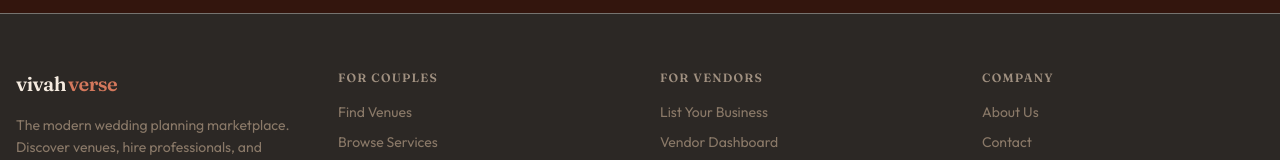
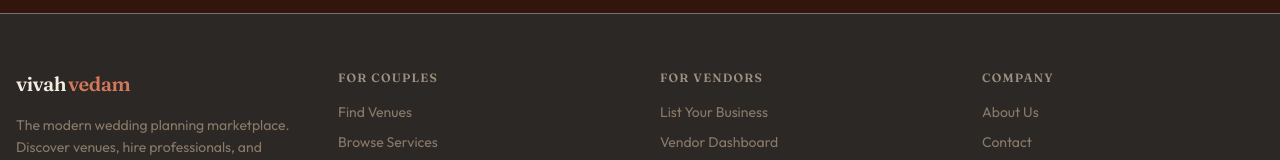
Before and after one commit to krish-333/Vivah_Vedam, a Next.js app: page / in a window 1280 px wide. Shown: the part 11046-11206 px from the top of the page. Built offline with nearby package versions, Linux system fonts and the light colour scheme; no server answers.

Commit message:
Update footer.tsx

```diff
--- a/src/components/layouts/footer.tsx
+++ b/src/components/layouts/footer.tsx
@@ -33,7 +33,7 @@ export function Footer() {
                 vivah
               </span>
               <span className="font-heading text-xl font-semibold tracking-tight text-terracotta-400">
-                verse
+                vedam
               </span>
             </Link>
             <p className="max-w-xs text-sm leading-relaxed text-[#8a7968]">
@@ -77,7 +77,7 @@ export function Footer() {
               Privacy
             </Link>
             <Link
-              href="/contact"
+              href="/terms"
               className="transition-colors hover:text-[#a09080]"
             >
               Terms
```
